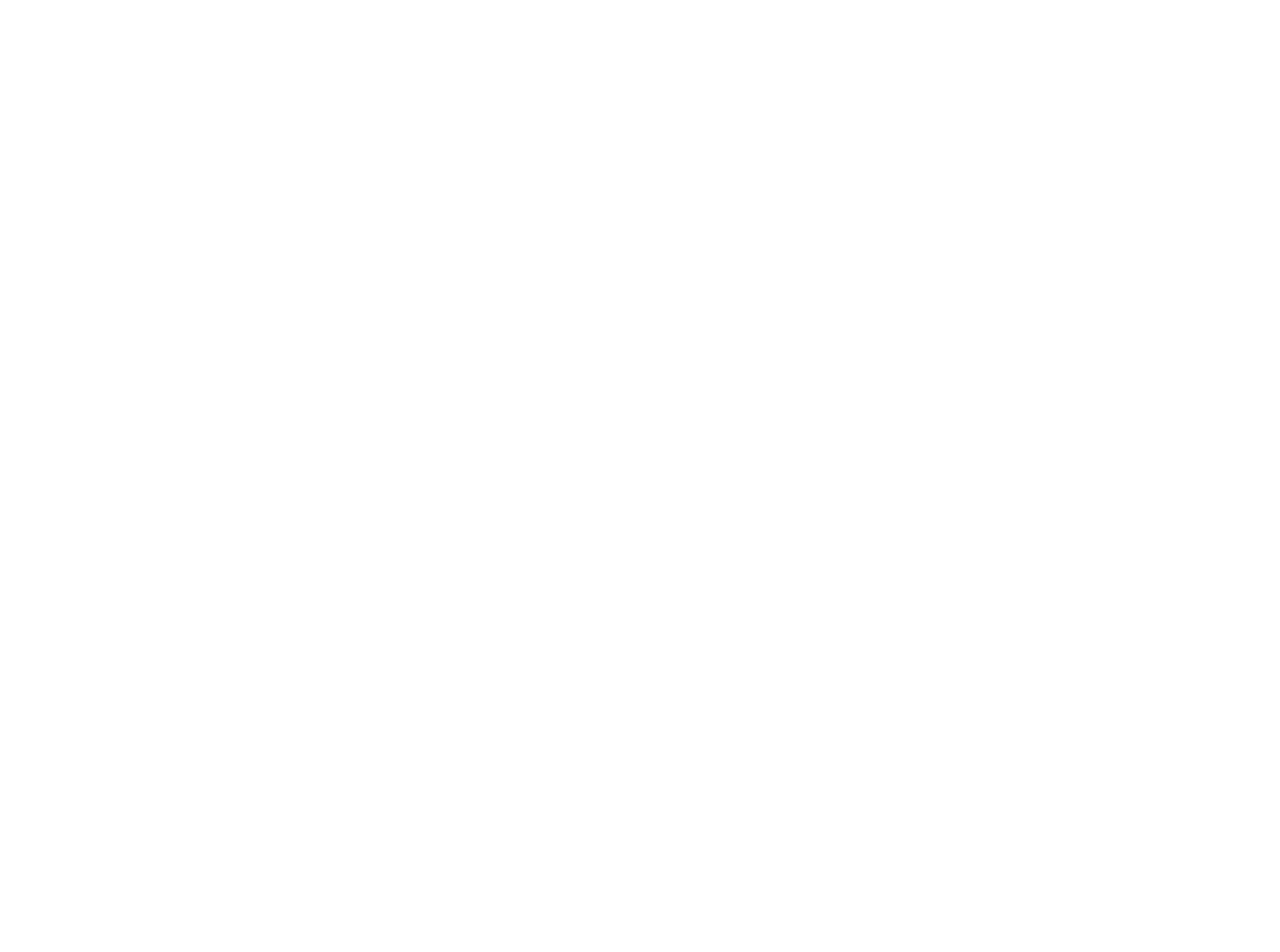
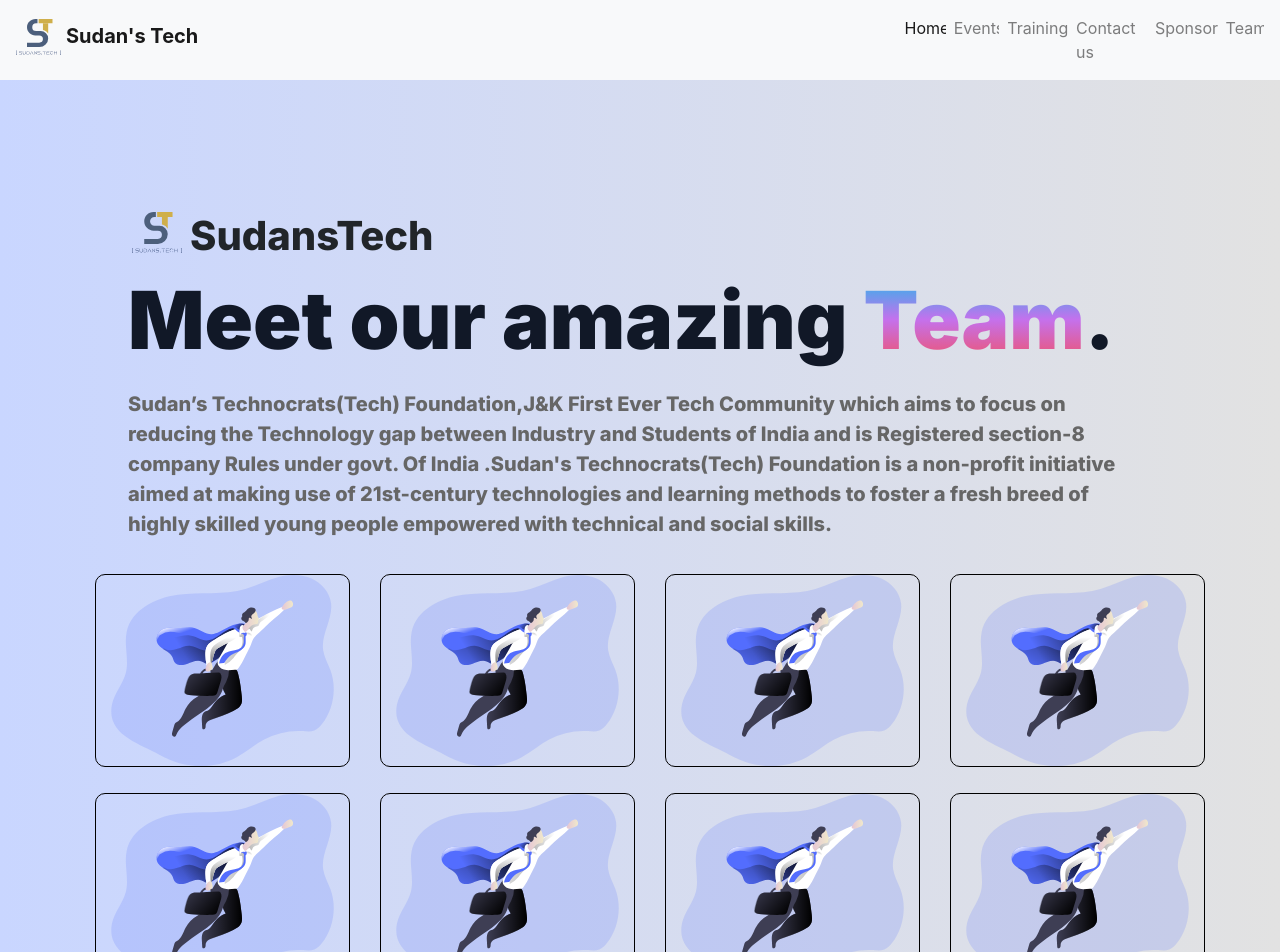
Before and after one commit to Sudan-s-Tech/Sudan-s-Tech-Website, a React (Create React App) app in the folder client/: page /team in a window 1280 px wide. Shown: the top 952 px of the page. Before the commit the page ends 800 px from the top, so only its background shows below. Built offline with nearby package versions, Linux system fonts and the light colour scheme.

Commit message:
add team page

```diff
--- a/client/src/App.js
+++ b/client/src/App.js
@@ -13,6 +13,7 @@
 import Sponsors from "./components/Sponsors/Sponsors";
 import Coursepage from "./components/Coursepage/Course";
 import Nav from "./components/Navbar/Navbar";
+import Team from "./components/Team/Team";
 import { BrowserRouter as Router, Route } from "react-router-dom";
 function App() {
     let name;
@@ -44,7 +45,6 @@
                 </Route>
                 <Route path="/trainings" exact={true}>
                     <Training />
-
                     <Footer />
                 </Route>
                 <Route path="/contact" exact={true}>
@@ -57,6 +57,10 @@
                     <Feedback />
                     <Footer />
                 </Route>
+                <Route path="/team" exact={true}>
+                    <Team />
+                    <Footer />
+                </Route>
                 <Route path="/register/:name" exact={true}>
                     <Nav />
                     <Coursepage name={name} />
--- a/client/src/components/Contact/contact.css
+++ b/client/src/components/Contact/contact.css
@@ -1,6 +1,6 @@
 .contact-us-div input {
     outline: 0;
-    border: 1px solid blue;
+    border: 1.5px solid #6c63ff;
     border-radius: 8px;
     padding: 3% 5%;
     display: block;
@@ -10,7 +10,7 @@
 }
 .contact-us-div textarea {
     outline: 0;
-    border: 1px solid blue;
+    border: 1.5px solid #6c63ff;
     border-radius: 8px;
     padding: 3% 5%;
     display: block;
--- a/client/src/components/Navbar/Navbar.js
+++ b/client/src/components/Navbar/Navbar.js
@@ -64,6 +64,13 @@
                                 </a>
                             </li>
                         </Link>
+                        <Link to="/team">
+                            <li>
+                                <a class="nav-link" href="#">
+                                    Team
+                                </a>
+                            </li>
+                        </Link>
                     </ul>
                 </div>
             </nav>
--- a/client/src/components/Navbar/navbar.css
+++ b/client/src/components/Navbar/navbar.css
@@ -1,5 +1,5 @@
 @media only screen and (min-width: 1200px) {
     .navbar-nav {
-        margin-left: 70%;
+        margin-left: 65%;
     }
 }
--- /dev/null
+++ b/client/src/components/Team/Team.js
@@ -0,0 +1,106 @@
+import React from "react";
+import "./team.css";
+import image from "../../assets/job.svg";
+import Hero from "../Hero/Hero";
+export default function Team() {
+    return (
+        <div>
+            <Hero
+                btn={false}
+                subheading={"SudansTech"}
+                heading={"Meet our amazing "}
+                gradient={"Team"}
+                para={
+                    "Sudan’s Technocrats(Tech) Foundation,J&K First Ever Tech Community which aims to focus on reducing the Technology gap between Industry and Students of India and is Registered section-8 company Rules under govt. Of India .Sudan's Technocrats(Tech) Foundation is a non-profit initiative aimed at making use of 21st-century technologies and learning methods to foster a fresh breed of highly skilled young people empowered with technical and social skills."
+                }
+            />
+
+            <div className="container">
+                <div className="row">
+                    <div className="col-md-3">
+                        <figure className="snip1584">
+                            <img src={image} />
+                            <figcaption>
+                                <h3>Apun Mishra</h3>
+                                <h5>Best web dev</h5>
+                            </figcaption>
+                            <a href="#"></a>
+                        </figure>
+                    </div>
+                    <div className="col-md-3">
+                        <figure className="snip1584">
+                            <img src={image} />
+                            <figcaption>
+                                <h3>Apun Mishra</h3>
+                                <h5>Best web dev</h5>
+                            </figcaption>
+                            <a href="#"></a>
+                        </figure>
+                    </div>
+                    <div className="col-md-3">
+                        <figure className="snip1584">
+                            <img src={image} />
+                            <figcaption>
+                                <h3>Apun Mishra</h3>
+                                <h5>Best web dev</h5>
+                            </figcaption>
+                            <a href="#"></a>
+                        </figure>
+                    </div>
+                    <div className="col-md-3">
+                        <figure className="snip1584">
+                            <img src={image} />
+                            <figcaption>
+                                <h3>Apun Mishra</h3>
+                                <h5>Best web dev</h5>
+                            </figcaption>
+                            <a href="#"></a>
+                        </figure>
+                    </div>
+                </div>
+                <div className="row">
+                    <div className="col-md-3">
+                        <figure className="snip1584">
+                            <img src={image} />
+                            <figcaption>
+                                <h3>Apun Mishra</h3>
+                                <h5>Best web dev</h5>
+                            </figcaption>
+                            <a href="#"></a>
+                        </figure>
+                    </div>
+                    <div className="col-md-3">
+                        <figure className="snip1584">
+                            <img src={image} />
+                            <figcaption>
+                                <h3>Apun Mishra</h3>
+                                <h5>Best web dev</h5>
+                            </figcaption>
+                            <a href="#"></a>
+                        </figure>
+                    </div>
+                    <div className="col-md-3">
+                        <figure className="snip1584">
+                            <img src={image} />
+                            <figcaption>
+                                <h3>Apun Mishra</h3>
+                                <h5>Best web dev</h5>
+                            </figcaption>
+                            <a href="#"></a>
+                        </figure>
+                    </div>
+                    <div className="col-md-3">
+                        <figure className="snip1584">
+                            <img src={image} />
+                            <figcaption>
+                                <h3>Apun Mishra</h3>
+                                <h5>Best web dev</h5>
+                            </figcaption>
+                            <a href="#"></a>
+                        </figure>
+                    </div>
+                </div>
+            </div>
+        </div>
+    );
+}
--- /dev/null
+++ b/client/src/components/Team/team.css
@@ -0,0 +1,121 @@
+@import url(https://fonts.googleapis.com/css?family=Raleway);
+.snip1584 {
+    font-family: "Monospace", sans-serif;
+    position: relative;
+    display: inline-block;
+    overflow: hidden;
+    margin: 10px;
+    min-width: 230px;
+    max-width: 315px;
+    width: 100%;
+    color: #ffffff;
+    font-size: 16px;
+    text-align: left;
+    border: black 1px solid;
+    border-radius: 10px;
+}
+.snip1584 * {
+    -webkit-box-sizing: border-box;
+    box-sizing: border-box;
+    -webkit-transition: all 0.25s ease;
+    transition: all 0.25s ease;
+}
+.snip1584:before {
+    position: absolute;
+    top: 10px;
+    bottom: 10px;
+    left: 10px;
+    right: 10px;
+    top: 100%;
+    content: "";
+    background-color: rgba(51, 51, 51, 0.9);
+    -webkit-transition: all 0.25s ease;
+    transition: all 0.25s ease;
+    -webkit-transition-delay: 0.25s;
+    transition-delay: 0.25s;
+}
+.snip1584 img {
+    vertical-align: top;
+    max-width: 100%;
+    backface-visibility: hidden;
+}
+.snip1584 figcaption {
+    position: absolute;
+    top: 0;
+    bottom: 0;
+    left: 0;
+    right: 0;
+    z-index: 1;
+    align-items: center;
+    display: flex;
+    flex-direction: column;
+    justify-content: center;
+}
+.snip1584 h3,
+.snip1584 h5 {
+    margin: 0;
+    opacity: 0;
+    letter-spacing: 1px;
+}
+.snip1584 h3 {
+    -webkit-transform: translateY(-100%);
+    transform: translateY(-100%);
+    text-transform: uppercase;
+    font-weight: 400;
+    -webkit-transition-delay: 0.05s;
+    transition-delay: 0.05s;
+    margin-bottom: 5px;
+}
+.snip1584 h5 {
+    font-weight: normal;
+    background-color: #ae895d;
+    padding: 3px 10px;
+    -webkit-transform: translateY(-100%);
+    transform: translateY(-100%);
+    -webkit-transition-delay: 0s;
+    transition-delay: 0s;
+}
+.snip1584 a {
+    position: absolute;
+    top: 0;
+    bottom: 0;
+    left: 0;
+    right: 0;
+    z-index: 1;
+}
+.snip1584:hover:before,
+.snip1584.hover:before {
+    top: 10px;
+    -webkit-transition-delay: 0s;
+    transition-delay: 0s;
+}
+.snip1584:hover h3,
+.snip1584.hover h3,
+.snip1584:hover h5,
+.snip1584.hover h5 {
+    -webkit-transform: translateY(0);
+    transform: translateY(0);
+    opacity: 1;
+}
+.snip1584:hover h3,
+.snip1584.hover h3 {
+    -webkit-transition-delay: 0.3s;
+    transition-delay: 0.3s;
+}
+.snip1584:hover h5,
+.snip1584.hover h5 {
+    -webkit-transition-delay: 0.2s;
+    transition-delay: 0.2s;
+}
+/* Demo purposes only */
+/* body {
+    background-color: #212121;
+    text-align: center;
+    color: white;
+} */
+.app {
+    width: 1200px;
+    margin: auto;
+    font-family: "Raleway";
+    font-size: 24px;
+}
--- a/client/src/components/Training/Training.js
+++ b/client/src/components/Training/Training.js
@@ -75,8 +75,8 @@
                     </div>
                 </div>
             </div> */}
-            <div className="container">
-                <div className="row">
+            <div className="container" style={{ marginBottom: 100 }}>
+                <div className="row" align="center">
                     {trainings.map((item) => {
                         return (
                             <div className="col-md-4">
```
Also changed, not shown: client/src/components/Events/Events.js (+26 -21 lines), 1 other file (tests, documents, lock files or other folders).
